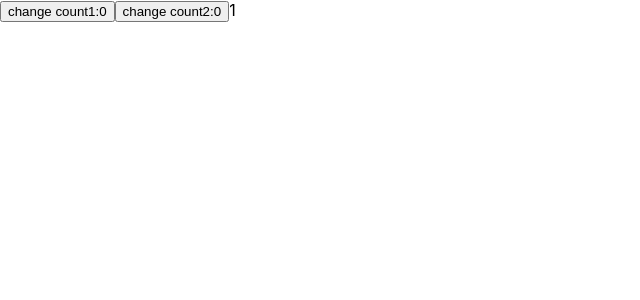
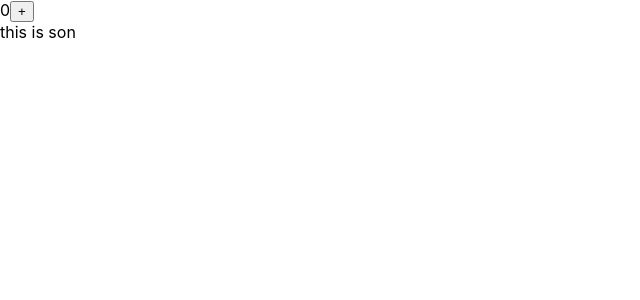
Before and after one commit to w1843008835/my_react_app4, a React (Create React App) app: page / in a window 1280 px wide. Shown: the top 300 px of the page, without its empty margins (0-640 px from the left). Built offline with nearby package versions, Linux system fonts and the light colour scheme.

Commit message:
memo的使用

```diff
--- /dev/null
+++ b/src/Demo3.js
@@ -0,0 +1,20 @@
+import { useState, memo } from 'react'
+
+//默认的渲染机制是父组件状态变化，子组件跟着父组件一起被重新渲染
+//memo函数包裹进行缓存，只有props变化时才会重新渲染（context），状态变化不会重新渲染
+const MemoSon = memo(function Son() {
+    console.log("我是子组件，我重新渲染了")
+    return <div>this is son</div>
+})
+
+function Demo3() {
+    const [count, setCount] = useState(0)
+
+    return (<div>
+        {count}
+        <button onClick={() => setCount(count + 1)}>+</button>
+        {/* <Son /> */}
+        <MemoSon />
+    </div>)
+}
+export default Demo3
--- a/src/index.js
+++ b/src/index.js
@@ -5,11 +5,12 @@ import App from './App';
 import reportWebVitals from './reportWebVitals';
 import Demo1 from './Demo1'
 import Demo2 from './Demo2'
+import Demo3 from './Demo3'
 
 const root = ReactDOM.createRoot(document.getElementById('root'));
 root.render(
   <React.StrictMode>
-    <Demo2 />
+    <Demo3 />
   </React.StrictMode>
 );
 
```
